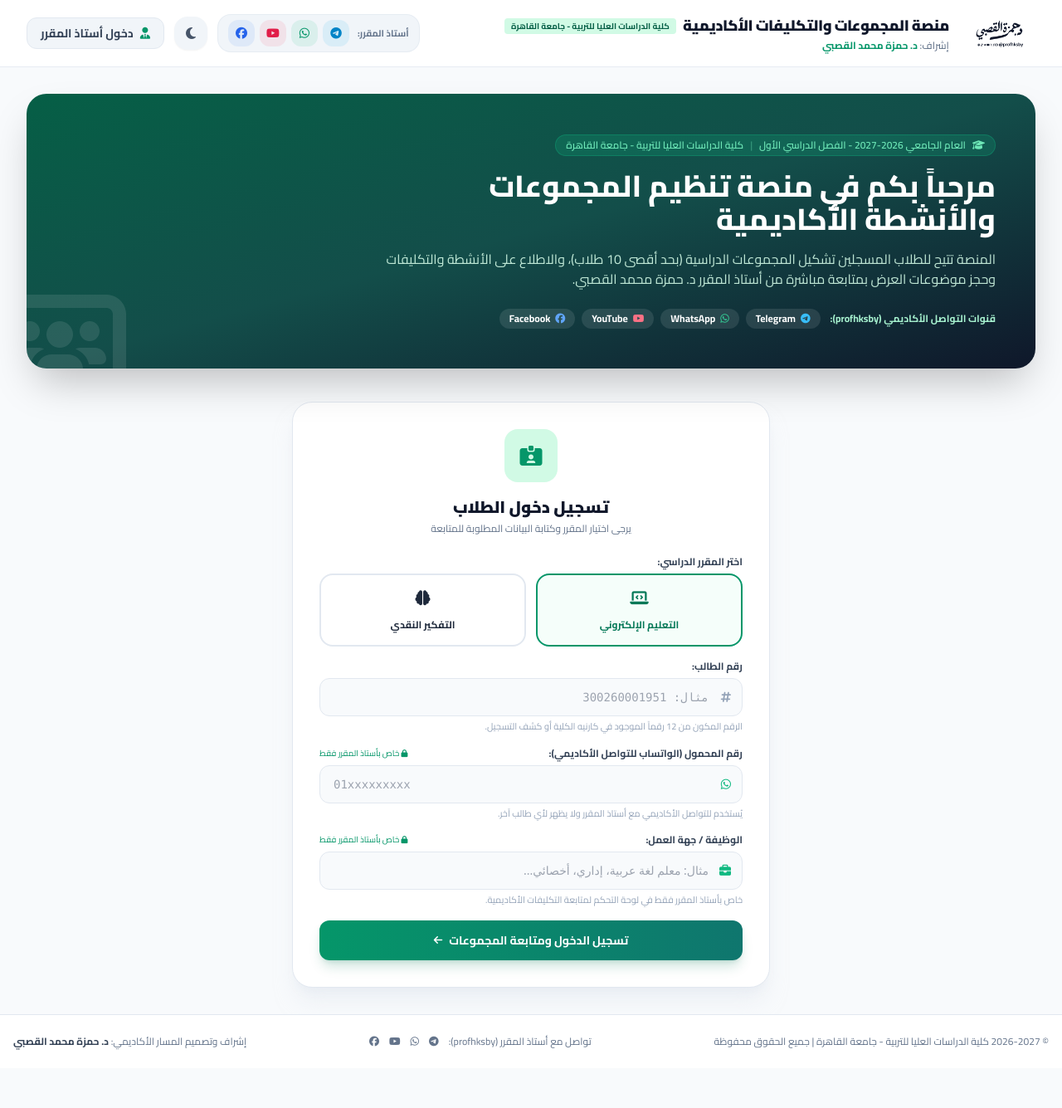
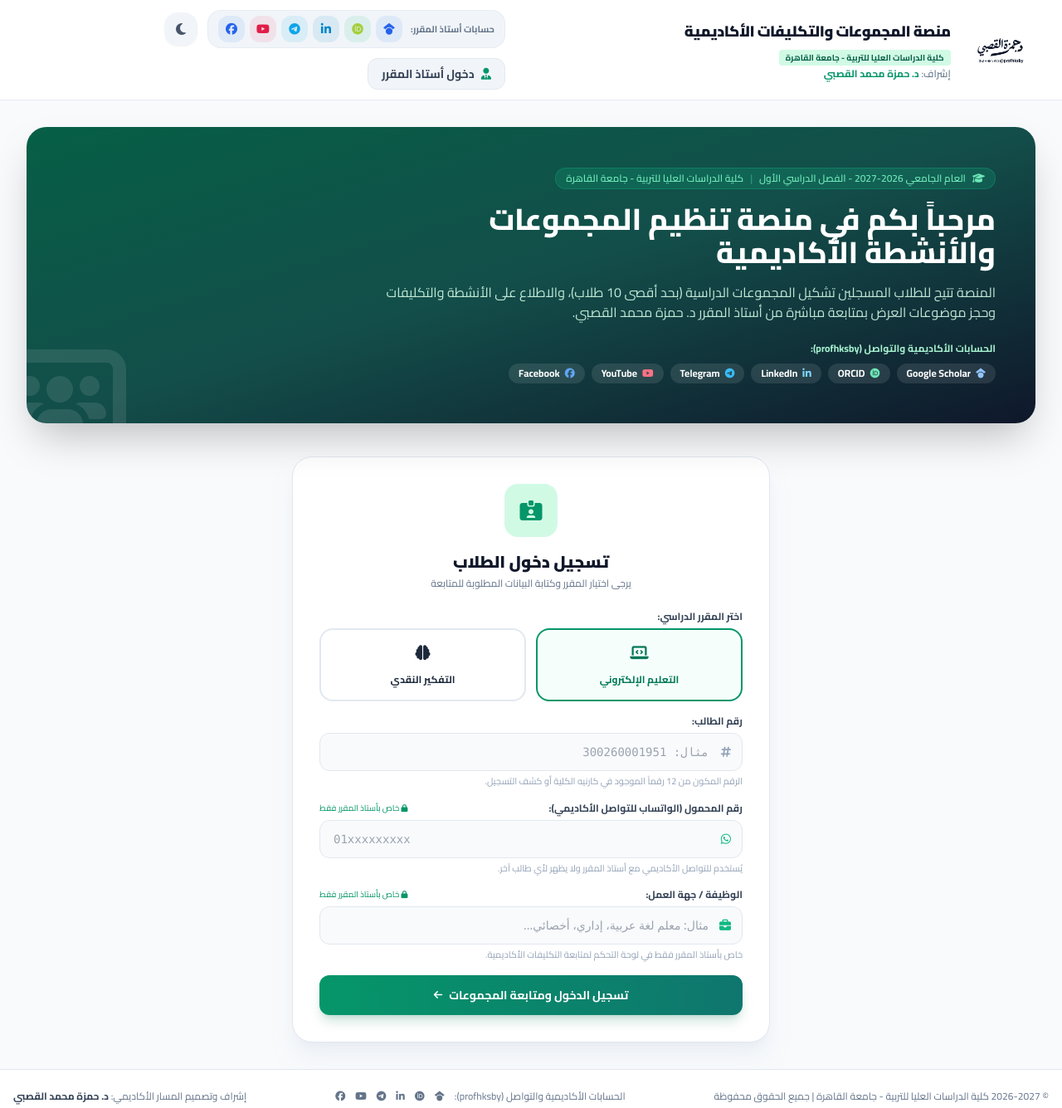
Before and after one commit to DrHamza/selectgroup, a website: page index.html in a window 1280 px wide. Shown: the whole page at 83% size. Before the commit the page ends 1287 px from the top, so only its background shows below. Drawn offline with nearby package versions, Linux system fonts and the light colour scheme.

Commit message:
Update professor channels: remove WhatsApp, add Google Scholar, LinkedIn, and ORCID

```diff
--- a/index.html
+++ b/index.html
@@ -80,18 +80,30 @@
 
         <!-- profhksby Social Channels Bar -->
         <div class="flex items-center gap-1.5 px-3 py-1.5 rounded-2xl bg-slate-100 dark:bg-slate-800 border border-slate-200/70 dark:border-slate-700">
-          <span class="text-[11px] font-bold text-slate-500 dark:text-slate-400 ml-1 hidden sm:inline">أستاذ المقرر:</span>
+          <span class="text-[11px] font-bold text-slate-500 dark:text-slate-400 ml-1 hidden lg:inline">حسابات أستاذ المقرر:</span>
+
+          <!-- Google Scholar -->
+          <a href="https://scholar.google.com.eg/citations?hl=ar&user=UaVUXcEAAAAJ&view_op=list_works&authuser=1&gmla=ACrTK9X1pvrR510r8mfa7qKnypx70ZO7kzGk8MFVxeFI_tlhr1n5_JjYiWKzh_XGOFgb0E3fEh6M_e3yn67e1xAZsO-ygdfiuIgL3OvnKsyVSUB_ar7GmNS_" target="_blank" rel="noopener noreferrer" title="Google Scholar - د. حمزة محمد القصبي"
+            class="w-8 h-8 rounded-xl bg-blue-500/10 hover:bg-blue-600 text-blue-600 hover:text-white flex items-center justify-center text-sm transition">
+            <i class="fa-brands fa-google-scholar"></i>
+          </a>
+
+          <!-- ORCID -->
+          <a href="https://orcid.org/0000-0002-2667-5378" target="_blank" rel="noopener noreferrer" title="ORCID: 0000-0002-2667-5378 - د. حمزة محمد القصبي"
+            class="w-8 h-8 rounded-xl bg-emerald-500/10 hover:bg-[#a6ce39] text-[#a6ce39] hover:text-white flex items-center justify-center text-sm transition">
+            <i class="fa-brands fa-orcid"></i>
+          </a>
+
+          <!-- LinkedIn -->
+          <a href="https://www.linkedin.com/in/profhksby/" target="_blank" rel="noopener noreferrer" title="LinkedIn - profhksby"
+            class="w-8 h-8 rounded-xl bg-sky-600/10 hover:bg-sky-600 text-sky-600 hover:text-white flex items-center justify-center text-sm transition">
+            <i class="fa-brands fa-linkedin-in"></i>
+          </a>
 
           <!-- Telegram -->
           <a href="https://t.me/profhksby" target="_blank" rel="noopener noreferrer" title="تليجرام د. حمزة القصبي (@profhksby)"
-            class="w-8 h-8 rounded-xl bg-sky-500/10 hover:bg-sky-500 text-sky-600 hover:text-white flex items-center justify-center text-sm transition">
+            class="w-8 h-8 rounded-xl bg-sky-500/10 hover:bg-sky-500 text-sky-500 hover:text-white flex items-center justify-center text-sm transition">
             <i class="fa-brands fa-telegram"></i>
-          </a>
-
-          <!-- WhatsApp -->
-          <a href="https://wa.me/201019999059" target="_blank" rel="noopener noreferrer" title="واتساب د. حمزة القصبي"
-            class="w-8 h-8 rounded-xl bg-emerald-500/10 hover:bg-emerald-500 text-emerald-600 hover:text-white flex items-center justify-center text-sm transition">
-            <i class="fa-brands fa-whatsapp"></i>
           </a>
 
           <!-- YouTube -->
@@ -157,14 +169,20 @@
           </p>
 
           <!-- Social Links in Hero Banner -->
-          <div class="flex flex-wrap items-center gap-3 pt-2 text-xs">
-            <span class="text-emerald-200 font-bold">قنوات التواصل الأكاديمي (profhksby):</span>
-            <div class="flex items-center gap-2">
+          <div class="flex flex-wrap items-center gap-2.5 pt-2 text-xs">
+            <span class="text-emerald-200 font-bold">الحسابات الأكاديمية والتواصل (profhksby):</span>
+            <div class="flex flex-wrap items-center gap-2">
+              <a href="https://scholar.google.com.eg/citations?hl=ar&user=UaVUXcEAAAAJ&view_op=list_works&authuser=1&gmla=ACrTK9X1pvrR510r8mfa7qKnypx70ZO7kzGk8MFVxeFI_tlhr1n5_JjYiWKzh_XGOFgb0E3fEh6M_e3yn67e1xAZsO-ygdfiuIgL3OvnKsyVSUB_ar7GmNS_" target="_blank" rel="noopener noreferrer" class="px-3 py-1 rounded-full bg-white/10 hover:bg-white/20 text-white font-bold flex items-center gap-1.5 transition">
+                <i class="fa-brands fa-google-scholar text-blue-300"></i> Google Scholar
+              </a>
+              <a href="https://orcid.org/0000-0002-2667-5378" target="_blank" rel="noopener noreferrer" class="px-3 py-1 rounded-full bg-white/10 hover:bg-white/20 text-white font-bold flex items-center gap-1.5 transition">
+                <i class="fa-brands fa-orcid text-emerald-300"></i> ORCID
+              </a>
+              <a href="https://www.linkedin.com/in/profhksby/" target="_blank" rel="noopener noreferrer" class="px-3 py-1 rounded-full bg-white/10 hover:bg-white/20 text-white font-bold flex items-center gap-1.5 transition">
+                <i class="fa-brands fa-linkedin-in text-sky-300"></i> LinkedIn
+              </a>
               <a href="https://t.me/profhksby" target="_blank" rel="noopener noreferrer" class="px-3 py-1 rounded-full bg-white/10 hover:bg-white/20 text-white font-bold flex items-center gap-1.5 transition">
                 <i class="fa-brands fa-telegram text-sky-400"></i> Telegram
-              </a>
-              <a href="https://wa.me/201019999059" target="_blank" rel="noopener noreferrer" class="px-3 py-1 rounded-full bg-white/10 hover:bg-white/20 text-white font-bold flex items-center gap-1.5 transition">
-                <i class="fa-brands fa-whatsapp text-emerald-400"></i> WhatsApp
               </a>
               <a href="https://youtube.com/@profhksby" target="_blank" rel="noopener noreferrer" class="px-3 py-1 rounded-full bg-white/10 hover:bg-white/20 text-white font-bold flex items-center gap-1.5 transition">
                 <i class="fa-brands fa-youtube text-rose-400"></i> YouTube
@@ -651,12 +669,14 @@
       <p>© 2026-2027 كلية الدراسات العليا للتربية - جامعة القاهرة | جميع الحقوق محفوظة</p>
 
       <!-- Footer profhksby Socials -->
-      <div class="flex items-center gap-3">
-        <span>تواصل مع أستاذ المقرر (profhksby):</span>
-        <a href="https://t.me/profhksby" target="_blank" rel="noopener noreferrer" class="hover:text-sky-500 transition"><i class="fa-brands fa-telegram"></i></a>
-        <a href="https://wa.me/201019999059" target="_blank" rel="noopener noreferrer" class="hover:text-emerald-500 transition"><i class="fa-brands fa-whatsapp"></i></a>
-        <a href="https://youtube.com/@profhksby" target="_blank" rel="noopener noreferrer" class="hover:text-rose-500 transition"><i class="fa-brands fa-youtube"></i></a>
-        <a href="https://facebook.com/profhksby" target="_blank" rel="noopener noreferrer" class="hover:text-blue-500 transition"><i class="fa-brands fa-facebook"></i></a>
+      <div class="flex flex-wrap items-center gap-3">
+        <span>الحسابات الأكاديمية والتواصل (profhksby):</span>
+        <a href="https://scholar.google.com.eg/citations?hl=ar&user=UaVUXcEAAAAJ&view_op=list_works&authuser=1&gmla=ACrTK9X1pvrR510r8mfa7qKnypx70ZO7kzGk8MFVxeFI_tlhr1n5_JjYiWKzh_XGOFgb0E3fEh6M_e3yn67e1xAZsO-ygdfiuIgL3OvnKsyVSUB_ar7GmNS_" target="_blank" rel="noopener noreferrer" title="Google Scholar" class="hover:text-blue-500 transition"><i class="fa-brands fa-google-scholar"></i></a>
+        <a href="https://orcid.org/0000-0002-2667-5378" target="_blank" rel="noopener noreferrer" title="ORCID" class="hover:text-emerald-500 transition"><i class="fa-brands fa-orcid"></i></a>
+        <a href="https://www.linkedin.com/in/profhksby/" target="_blank" rel="noopener noreferrer" title="LinkedIn" class="hover:text-sky-500 transition"><i class="fa-brands fa-linkedin-in"></i></a>
+        <a href="https://t.me/profhksby" target="_blank" rel="noopener noreferrer" title="Telegram" class="hover:text-sky-500 transition"><i class="fa-brands fa-telegram"></i></a>
+        <a href="https://youtube.com/@profhksby" target="_blank" rel="noopener noreferrer" title="YouTube" class="hover:text-rose-500 transition"><i class="fa-brands fa-youtube"></i></a>
+        <a href="https://facebook.com/profhksby" target="_blank" rel="noopener noreferrer" title="Facebook" class="hover:text-blue-500 transition"><i class="fa-brands fa-facebook"></i></a>
       </div>
 
       <p>إشراف وتصميم المسار الأكاديمي: <strong class="text-slate-700 dark:text-slate-200">د. حمزة محمد القصبي</strong></p>
```
Also changed, not shown: public/index.html (+40 -20 lines).
